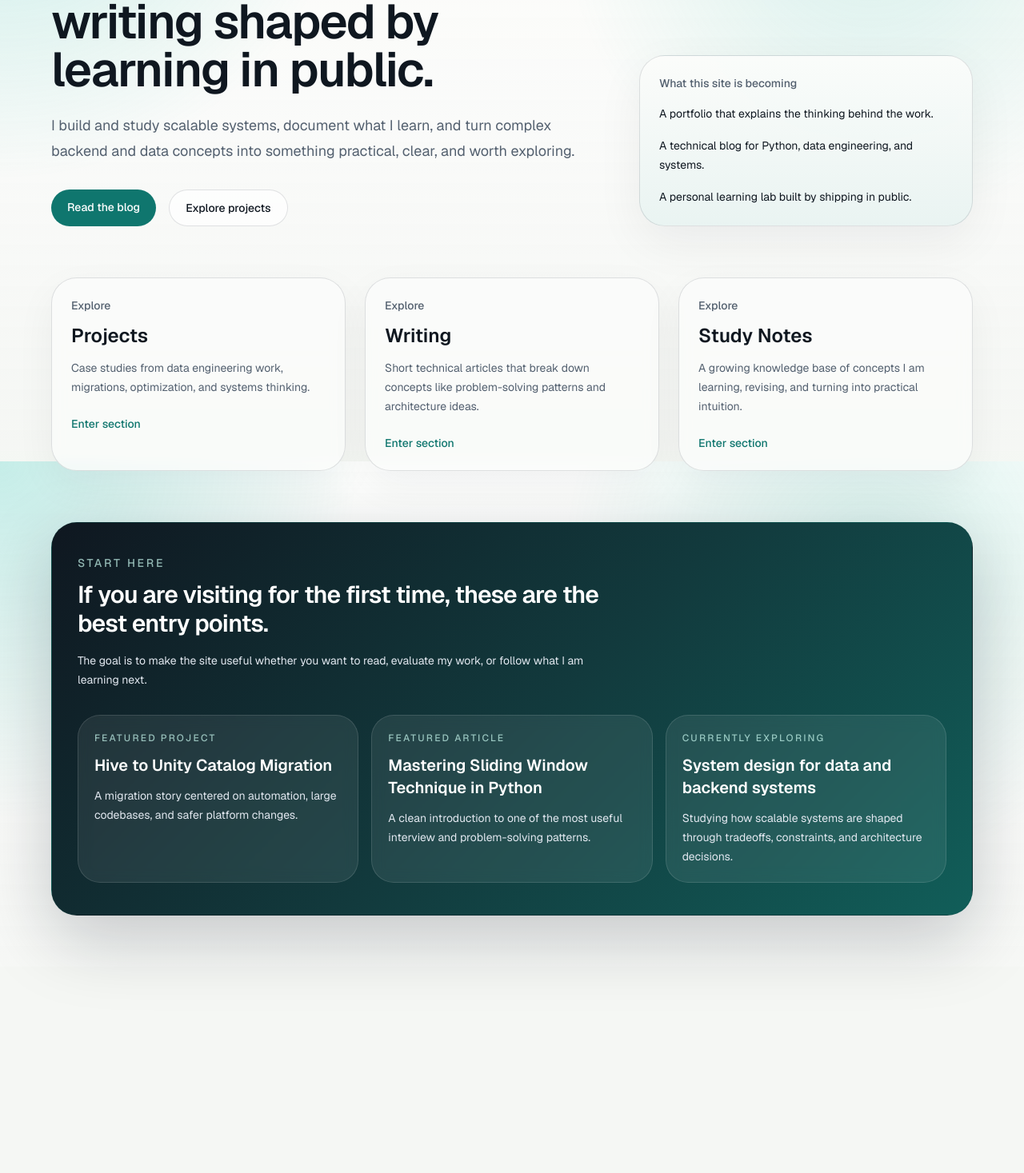
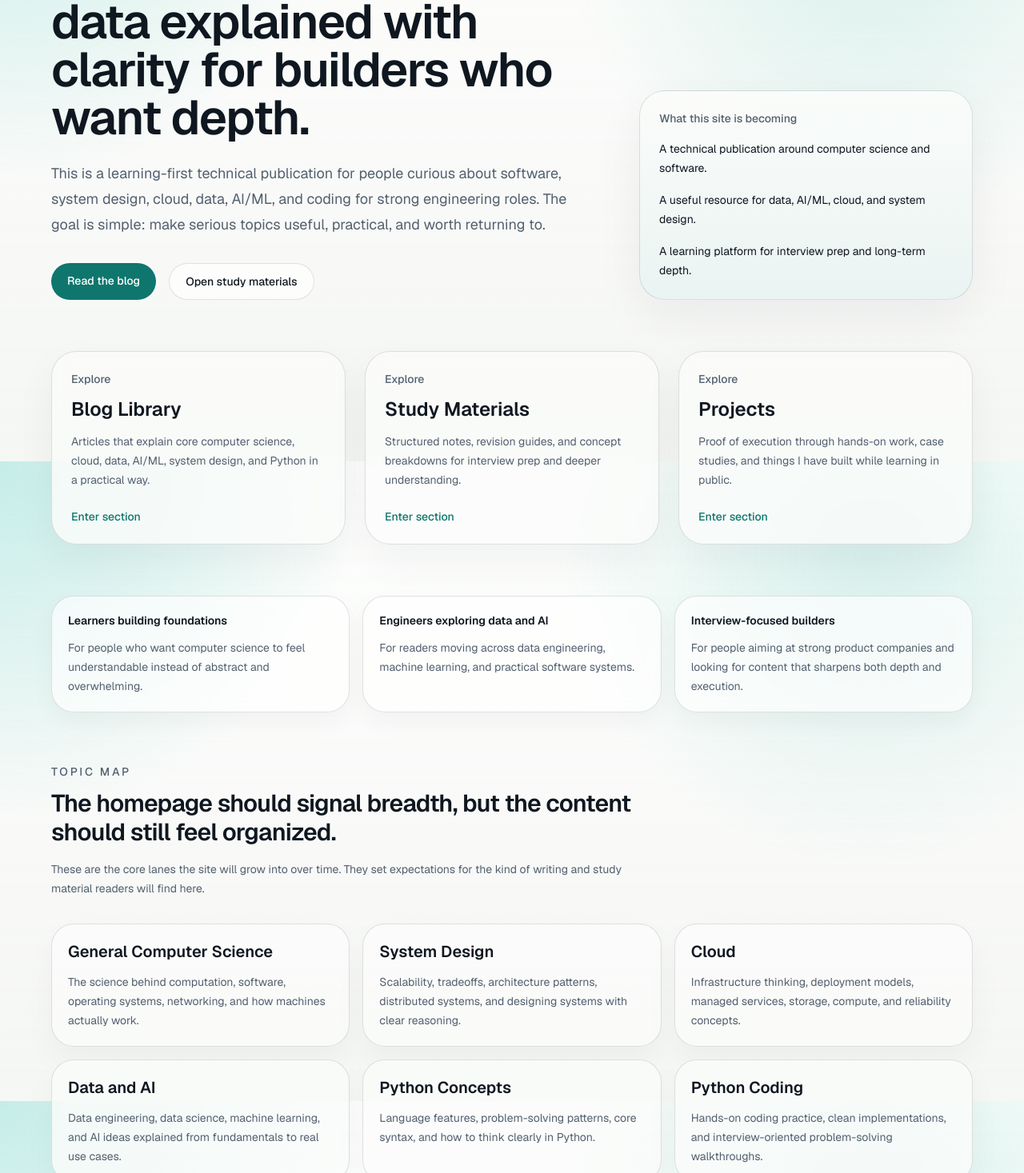
Before and after one commit to Vishalpandu1690/vishal-portfolio, a Next.js app: page / in a window 1280 px wide. Shown: the part 223-1690 px from the top of the page at 80% size. Before the commit the page ends 1432 px from the top, so only its background shows below. Built offline with nearby package versions, Linux system fonts and the light colour scheme.

Commit message:
Reposition homepage around broader CS learning

```diff
--- a/app/page.tsx
+++ b/app/page.tsx
@@ -1,44 +1,98 @@
 import Link from "next/link";
 
-const featuredSections = [
+const primarySections = [
+  {
+    title: "Blog Library",
+    description:
+      "Articles that explain core computer science, cloud, data, AI/ML, system design, and Python in a practical way.",
+    href: "/blog",
+  },
+  {
+    title: "Study Materials",
+    description:
+      "Structured notes, revision guides, and concept breakdowns for interview prep and deeper understanding.",
+    href: "/study",
+  },
   {
     title: "Projects",
     description:
-      "Case studies from data engineering work, migrations, optimization, and systems thinking.",
+      "Proof of execution through hands-on work, case studies, and things I have built while learning in public.",
     href: "/projects",
   },
+];
+
+const topicLanes = [
   {
-    title: "Writing",
-    description:
-      "Short technical articles that break down concepts like problem-solving patterns and architecture ideas.",
-    href: "/blog",
+    title: "General Computer Science",
+    summary:
+      "The science behind computation, software, operating systems, networking, and how machines actually work.",
   },
   {
-    title: "Study Notes",
-    description:
-      "A growing knowledge base of concepts I am learning, revising, and turning into practical intuition.",
-    href: "/study",
+    title: "System Design",
+    summary:
+      "Scalability, tradeoffs, architecture patterns, distributed systems, and designing systems with clear reasoning.",
+  },
+  {
+    title: "Cloud",
+    summary:
+      "Infrastructure thinking, deployment models, managed services, storage, compute, and reliability concepts.",
+  },
+  {
+    title: "Data and AI",
+    summary:
+      "Data engineering, data science, machine learning, and AI ideas explained from fundamentals to real use cases.",
+  },
+  {
+    title: "Python Concepts",
+    summary:
+      "Language features, problem-solving patterns, core syntax, and how to think clearly in Python.",
+  },
+  {
+    title: "Python Coding",
+    summary:
+      "Hands-on coding practice, clean implementations, and interview-oriented problem-solving walkthroughs.",
+  },
+];
+
+const audienceCards = [
+  {
+    title: "Learners building foundations",
+    summary:
+      "For people who want computer science to feel understandable instead of abstract and overwhelming.",
+  },
+  {
+    title: "Engineers exploring data and AI",
+    summary:
+      "For readers moving across data engineering, machine learning, and practical software systems.",
+  },
+  {
+    title: "Interview-focused builders",
+    summary:
+      "For people aiming at strong product companies and looking for content that sharpens both depth and execution.",
   },
 ];
 
 const startHereLinks = [
   {
-    label: "Featured project",
-    title: "Hive to Unity Catalog Migration",
-    summary: "A migration story centered on automation, large codebases, and safer platform changes.",
-    href: "/projects",
+    label: "Start with foundations",
+    title: "General CS, Python, and core problem-solving",
+    summary:
+      "Use the blog and study sections to build strong intuition before going deeper into systems and data.",
+    href: "/study",
   },
   {
-    label: "Featured article",
-    title: "Mastering Sliding Window Technique in Python",
-    summary: "A clean introduction to one of the most useful interview and problem-solving patterns.",
-    href: "/blog/sliding-window-technique",
+    label: "Go deeper",
+    title: "System design, cloud, and architecture thinking",
+    summary:
+      "Learn how software scales, why tradeoffs matter, and how strong systems are reasoned about.",
+    href: "/blog",
   },
   {
-    label: "Currently exploring",
-    title: "System design for data and backend systems",
-    summary: "Studying how scalable systems are shaped through tradeoffs, constraints, and architecture decisions.",
-    href: "/study",
+    label: "See execution",
+    title: "Projects and applied engineering work",
+    summary:
+      "Read case studies and real builds to connect theory with implementation and engineering judgment.",
+    href: "/projects",
   },
 ];
 
@@ -53,14 +107,15 @@ export default function Home() {
             </p>
 
             <h1 className="max-w-4xl text-4xl font-semibold tracking-tight text-[var(--foreground)] sm:text-5xl lg:text-6xl">
-              Data engineering, system design, and technical writing shaped by
-              learning in public.
+              Computer science, systems, Python, and data explained with
+              clarity for builders who want depth.
             </h1>
 
             <p className="mt-6 max-w-2xl text-lg leading-8 text-[var(--muted)]">
-              I build and study scalable systems, document what I learn, and
-              turn complex backend and data concepts into something practical,
-              clear, and worth exploring.
+              This is a learning-first technical publication for people curious
+              about software, system design, cloud, data, AI/ML, and coding for
+              strong engineering roles. The goal is simple: make serious topics
+              useful, practical, and worth returning to.
             </p>
 
             <div className="mt-8 flex flex-wrap gap-4">
@@ -72,10 +127,10 @@ export default function Home() {
               </Link>
 
               <Link
-                href="/projects"
+                href="/study"
                 className="rounded-full border border-[var(--border)] bg-white/70 px-5 py-3 text-sm font-medium text-[var(--foreground)] backdrop-blur-sm transition duration-300 hover:-translate-y-0.5 hover:border-[var(--accent)] hover:bg-[var(--surface)]"
               >
-                Explore projects
+                Open study materials
               </Link>
             </div>
           </div>
@@ -85,15 +140,15 @@ export default function Home() {
               What this site is becoming
             </p>
             <ul className="mt-4 space-y-4 text-sm leading-6 text-[var(--foreground)]">
-              <li>A portfolio that explains the thinking behind the work.</li>
-              <li>A technical blog for Python, data engineering, and systems.</li>
-              <li>A personal learning lab built by shipping in public.</li>
+              <li>A technical publication around computer science and software.</li>
+              <li>A useful resource for data, AI/ML, cloud, and system design.</li>
+              <li>A learning platform for interview prep and long-term depth.</li>
             </ul>
           </aside>
         </section>
 
         <section className="grid gap-6 md:grid-cols-3">
-          {featuredSections.map((section) => (
+          {primarySections.map((section) => (
             <Link
               key={section.title}
               href={section.href}
@@ -115,18 +170,67 @@ export default function Home() {
           ))}
         </section>
 
+        <section className="grid gap-4 md:grid-cols-3">
+          {audienceCards.map((item) => (
+            <article
+              key={item.title}
+              className="animate-fade-up-slow rounded-[1.75rem] border border-[var(--border)] bg-white/65 p-5 shadow-[0_12px_30px_rgba(15,23,32,0.04)] backdrop-blur-sm"
+            >
+              <p className="text-sm font-semibold text-[var(--foreground)]">
+                {item.title}
+              </p>
+              <p className="mt-3 text-sm leading-6 text-[var(--muted)]">
+                {item.summary}
+              </p>
+            </article>
+          ))}
+        </section>
+
+        <section className="animate-fade-up-slow">
+          <div className="max-w-3xl">
+            <p className="text-sm font-medium uppercase tracking-[0.2em] text-[var(--muted)]">
+              Topic map
+            </p>
+            <h2 className="mt-3 text-3xl font-semibold tracking-tight text-[var(--foreground)]">
+              The homepage should signal breadth, but the content should still
+              feel organized.
+            </h2>
+            <p className="mt-4 text-sm leading-6 text-[var(--muted)]">
+              These are the core lanes the site will grow into over time. They
+              set expectations for the kind of writing and study material
+              readers will find here.
+            </p>
+          </div>
+
+          <div className="mt-8 grid gap-4 md:grid-cols-2 xl:grid-cols-3">
+            {topicLanes.map((lane) => (
+              <article
+                key={lane.title}
+                className="rounded-[1.75rem] border border-[var(--border)] bg-[rgba(251,252,250,0.82)] p-5 shadow-[0_18px_40px_rgba(15,23,32,0.04)] backdrop-blur-sm transition duration-300 hover:-translate-y-1 hover:border-[var(--accent)]"
+              >
+                <h3 className="text-xl font-semibold text-[var(--foreground)]">
+                  {lane.title}
+                </h3>
+                <p className="mt-3 text-sm leading-6 text-[var(--muted)]">
+                  {lane.summary}
+                </p>
+              </article>
+            ))}
+          </div>
+        </section>
+
         <section className="animate-fade-up-slow rounded-[2rem] border border-[rgba(10,68,65,0.22)] bg-[linear-gradient(135deg,#0f1720_0%,#123a3d_52%,#115e59_100%)] px-6 py-8 text-white shadow-[0_28px_90px_rgba(10,20,30,0.22)] sm:px-8 sm:py-10">
           <div className="max-w-2xl">
             <p className="text-sm font-medium uppercase tracking-[0.2em] text-teal-100/70">
               Start here
             </p>
             <h2 className="mt-3 text-3xl font-semibold tracking-tight">
-              If you are visiting for the first time, these are the best entry
-              points.
+              If the site grows into a useful learning hub, these are the paths
+              people should take first.
             </h2>
             <p className="mt-4 text-sm leading-6 text-slate-200">
-              The goal is to make the site useful whether you want to read,
-              evaluate my work, or follow what I am learning next.
+              The homepage now aims to speak to learners, engineers, and
+              interview-focused readers without boxing the site into one niche.
             </p>
           </div>
 
```
Also changed, not shown: 1 other file (tests, documents, lock files or other folders).
